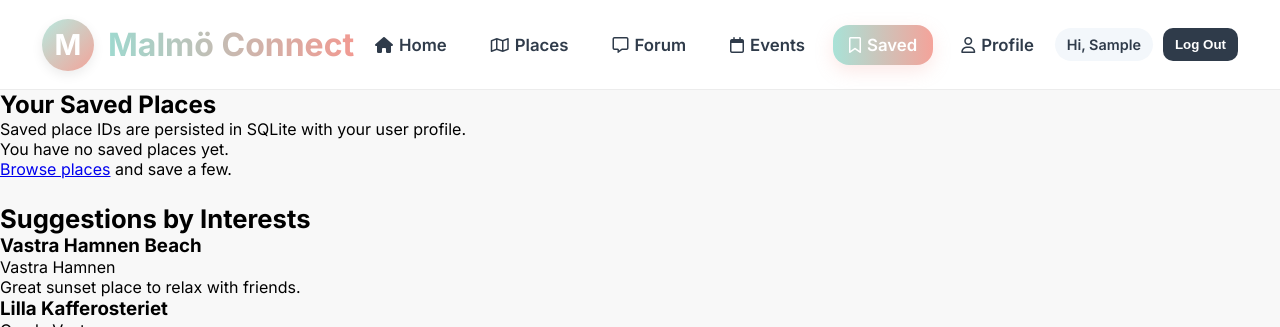
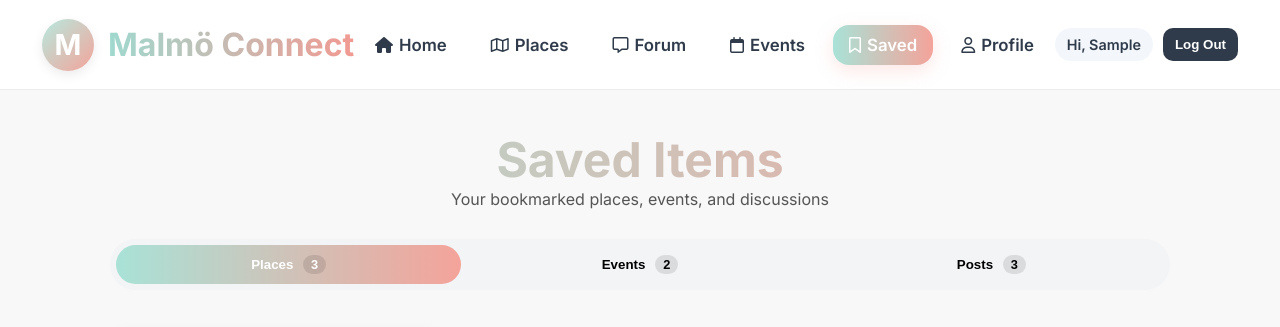
Before and after one commit to NGKulov22/Erasmus26-Malmo, a Flask app: page /saved in a window 1280 px wide. Shown: the top 327 px of the page. Run offline with Flask 3, Linux system fonts and the light colour scheme; the visitor is signed in with stand-in values (Sample User, id 1); data comes from the database, SQL or seed files in the repository.

Commit message:
Create saved page and filter the type of saved items

```diff
--- a/app/main/routes.py
+++ b/app/main/routes.py
@@ -67,12 +67,20 @@ def toggle_place_save(place_id: int):
 
 
 @main_bp.route("/saved")
-@login_required
+#@login_required
 def saved():
-    saved_places = get_places_by_ids(g.current_user["saved_place_ids"])
-    suggested_places = get_recommended_places(g.current_user["interests"], limit=3)
+    #saved_places = get_places_by_ids(g.current_user["saved_place_ids"])
+    #suggested_places = get_recommended_places(g.current_user["interests"], limit=3)
     return render_template(
         "saved.html",
-        saved_places=saved_places,
-        suggested_places=suggested_places,
+        #saved_places=saved_places,
+        #suggested_places=suggested_places,
     )
+@main_bp.route("/saved-events")
+def saved_events():
+    return render_template("savedEvents.html")
+
+
+@main_bp.route("/saved-posts")
+def saved_posts():
+    return render_template("savedPosts.html")
--- a/app/main/templates/saved.html
+++ b/app/main/templates/saved.html
@@ -1,49 +1,138 @@
-{% extends "base.html" %}
-
-{% block title %}Saved | Malmo Connect{% endblock %}
+{% extends 'base.html' %}
 
 {% block content %}
-<link rel="stylesheet" href="{{ url_for('static', filename='places.css') }}">
+<link rel="stylesheet" href="{{ url_for('static', filename='saved.css') }}">
 
-<section class="page-wrap">
-    <div class="page-head">
-        <h1 class="page-title">Your Saved Places</h1>
-        <p class="page-subtitle">Saved place IDs are persisted in SQLite with your user profile.</p>
+<div class="container">
+
+    <h1 class="page-title">Saved Items</h1>
+    <p class="subtitle">Your bookmarked places, events, and discussions</p>
+
+    <!-- TABS -->
+    <div class="saved-tabs">
+        <button class="tab active" data-type="places">Places <span>3</span></button>
+        <button class="tab" data-type="events">Events <span>2</span></button>
+        <button class="tab" data-type="posts">Posts <span>3</span></button>
     </div>
 
-    {% if saved_places %}
-        <div class="simple-grid">
-            {% for place in saved_places %}
-                <article class="page-card">
-                    <img class="place-cover" src="{{ place.image_url }}" alt="{{ place.name }}">
-                    <h3>{{ place.name }}</h3>
-                    <p class="place-meta">{{ place.location }} • {{ place.price_label }}</p>
-                    <p>{{ place.description }}</p>
-                    <a href="{{ url_for('main_bp.places') }}" class="link-line">Manage in Places</a>
-                </article>
-            {% endfor %}
-        </div>
-    {% else %}
-        <div class="page-card empty-state">
-            <p>You have no saved places yet.</p>
-            <p><a href="{{ url_for('main_bp.places') }}">Browse places</a> and save a few.</p>
-        </div>
-    {% endif %}
+    <!-- PLACES -->
+    <div class="saved-grid" id="places">
 
-    {% if suggested_places %}
-        <div class="page-head" style="margin-top: 24px;">
-            <h2 class="page-title" style="font-size: 1.6rem;">Suggestions by Interests</h2>
+        <!-- CARD -->
+        <div class="saved-card">
+            <div class="card-image">
+                <img src="https://images.unsplash.com/photo-1501339847302-ac426a4a7cbb">
+                <div class="card-actions">
+                    <button class="delete-btn"><i class="fa-solid fa-trash"></i></button>
+                    <button class="link-btn"><i class="fa-solid fa-arrow-up-right-from-square"></i></button>
+                </div>
+            </div>
+            <div class="card-content">
+                <div class="title-row">
+                    <h3>Lilla Kafferosteriet</h3>
+                    <span class="rating">⭐ 4.8</span>
+                </div>
+                <p class="location"><i class="fa-solid fa-location-dot"></i> Gamla Väster</p>
+                <div class="card-footer">
+                    <span>Saved 2 days ago</span>
+                    <span class="price">$$</span>
+                </div>
+            </div>
         </div>
 
-        <div class="simple-grid">
-            {% for place in suggested_places %}
-                <article class="page-card">
-                    <h3>{{ place.name }}</h3>
-                    <p class="place-meta">{{ place.location }}</p>
-                    <p>{{ place.description }}</p>
-                </article>
-            {% endfor %}
+        <!-- MORE CARDS... -->
+    </div>
+
+    <!-- EVENTS -->
+        <div class="saved-grid hidden" id="events">
+
+    <div class="saved-card">
+        <div class="card-image">
+            <img src="https://images.unsplash.com/photo-1508609349937-5ec4ae374ebf">
+
+            <div class="card-actions">
+                <button class="delete-btn"><i class="fa-solid fa-trash"></i></button>
+                <button class="link-btn"><i class="fa-solid fa-arrow-up-right-from-square"></i></button>
+            </div>
         </div>
-    {% endif %}
-</section>
+
+        <div class="card-content">
+            <div class="title-row">
+                <h3>Beach Volleyball Tournament</h3>
+                <span class="rating">⭐ 4.7</span>
+            </div>
+
+            <p class="location">
+                <i class="fa-solid fa-location-dot"></i> Västra Hamnen Beach
+            </p>
+
+            <div class="card-footer">
+                <span>Saved event</span>
+                <span class="price">Free</span>
+            </div>
+        </div>
+    </div>
+
+</div>
+
+    <!-- POSTS -->
+    <div class="saved-grid hidden" id="posts">
+
+    <div class="saved-card">
+        <div class="card-image">
+            <img src="https://images.unsplash.com/photo-1515378791036-0648a3ef77b2">
+
+            <div class="card-actions">
+                <button class="delete-btn"><i class="fa-solid fa-trash"></i></button>
+                <button class="link-btn"><i class="fa-solid fa-arrow-up-right-from-square"></i></button>
+            </div>
+        </div>
+
+        <div class="card-content">
+            <div class="title-row">
+                <h3>How to find housing in Malmö?</h3>
+                <span class="rating">💬</span>
+            </div>
+
+            <p class="location">
+                Student discussion thread
+            </p>
+
+            <div class="card-footer">
+                <span>Saved post</span>
+                <span class="price">Forum</span>
+            </div>
+        </div>
+    </div>
+
+</div>
+<script>
+const tabs = document.querySelectorAll('.tab');
+const sections = document.querySelectorAll('.saved-grid');
+
+tabs.forEach(tab => {
+    tab.addEventListener('click', () => {
+
+        // switch active tab
+        tabs.forEach(t => t.classList.remove('active'));
+        tab.classList.add('active');
+
+        // hide all sections
+        sections.forEach(sec => sec.classList.add('hidden'));
+
+        // show selected
+        const type = tab.getAttribute('data-type');
+        document.getElementById(type).classList.remove('hidden');
+    });
+});
+
+// DELETE CARD
+document.querySelectorAll('.delete-btn').forEach(btn => {
+    btn.addEventListener('click', (e) => {
+        e.stopPropagation();
+        btn.closest('.saved-card').remove();
+    });
+});
+</script>
+
 {% endblock %}
--- /dev/null
+++ b/app/static/saved.css
@@ -0,0 +1,186 @@
+.container {
+    max-width: 1100px;
+    margin: auto;
+    padding: 40px 20px;
+}
+
+.page-title {
+    text-align: center;
+    font-size: 3rem;
+    font-weight: 700;
+    background: linear-gradient(90deg, #a9e2d7, #f4a39a);
+    -webkit-background-clip: text;
+    -webkit-text-fill-color: transparent;
+}
+
+.subtitle {
+    text-align: center;
+    color: #555;
+    margin-bottom: 30px;
+}
+
+/* ===================== */
+/* TABS */
+/* ===================== */
+
+.saved-tabs {
+    display: flex;
+    background: #f3f4f6;
+    border-radius: 25px;
+    padding: 6px;
+    margin-bottom: 40px;
+    gap: 6px;
+}
+
+/* TAB */
+.tab {
+    flex: 1;
+    border: none;
+    padding: 12px;
+    border-radius: 20px;
+    background: transparent;
+    font-weight: 600;
+    cursor: pointer;
+    transition: all 0.25s ease;
+}
+
+/* COUNT */
+.tab span {
+    margin-left: 6px;
+    background: rgba(0,0,0,0.1);
+    padding: 2px 8px;
+    border-radius: 10px;
+    font-size: 0.8rem;
+}
+
+/* ✅ HOVER (YOU WANTED THIS) */
+.tab:hover {
+    background: #f4e7a3;
+    transform: scale(1.05);
+}
+
+/* ACTIVE */
+.tab.active {
+    background: linear-gradient(90deg, #a9e2d7, #f4a39a);
+    color: white;
+}
+
+/* ===================== */
+/* GRID */
+/* ===================== */
+
+.saved-grid {
+    display: grid;
+    grid-template-columns: repeat(3, 1fr);
+    gap: 30px;
+}
+
+/* ✅ IMPORTANT (for tab switching) */
+.hidden {
+    display: none;
+}
+
+/* ===================== */
+/* CARD */
+/* ===================== */
+
+.saved-card {
+    background: white;
+    border-radius: 18px;
+    overflow: hidden;
+    box-shadow: 0 6px 18px rgba(0,0,0,0.08);
+    transition: all 0.3s ease;
+}
+
+.saved-card:hover {
+    transform: scale(1.03);
+}
+
+/* IMAGE */
+.card-image {
+    position: relative;
+    height: 180px;
+}
+
+.card-image img {
+    width: 100%;
+    height: 100%;
+    object-fit: cover;
+}
+
+/* ACTION BUTTONS */
+.card-actions {
+    position: absolute;
+    top: 10px;
+    right: 10px;
+    display: flex;
+    gap: 8px;
+}
+
+.delete-btn,
+.link-btn {
+    border: none;
+    background: white;
+    width: 36px;
+    height: 36px;
+    border-radius: 50%;
+    cursor: pointer;
+    transition: all 0.2s ease;
+}
+
+/* DELETE HOVER */
+.delete-btn:hover {
+    background: #ffe5e5;
+    color: red;
+    transform: scale(1.1);
+}
+
+/* LINK HOVER */
+.link-btn:hover {
+    background: #e5f3ff;
+    transform: scale(1.1);
+}
+
+/* CONTENT */
+.card-content {
+    padding: 15px;
+}
+
+.title-row {
+    display: flex;
+    justify-content: space-between;
+    align-items: center;
+}
+
+/* ⭐ RATING */
+.rating {
+    background: #fef3c7;
+    padding: 4px 10px;
+    border-radius: 10px;
+    font-size: 0.9rem;
+}
+#posts .rating {
+    background: #e5e7eb;
+}
+/* LOCATION */
+.location {
+    margin: 8px 0;
+    color: #555;
+}
+
+/* FOOTER */
+.card-footer {
+    display: flex;
+    justify-content: space-between;
+    color: #888;
+    font-size: 0.9rem;
+}
+
+/* PRICE */
+.price {
+    color: #f26a5c;
+}
+
+.price.free {
+    color: #f26a5c;
+}
```
